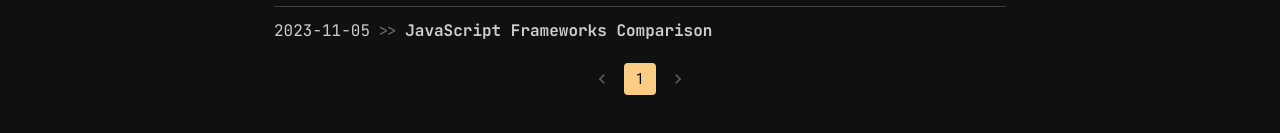
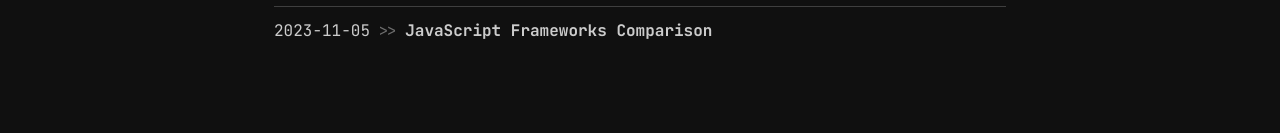
Before and after one commit to devnyxie/nigiri, a Next.js app: page / in a window 1280 px wide. Shown: the part 635-768 px from the top of the page. Built offline with nearby package versions, Linux system fonts and the light colour scheme.

Commit message:
Update Blog_list.js

```diff
--- a/components/blog_list/Blog_list.js
+++ b/components/blog_list/Blog_list.js
@@ -59,7 +59,7 @@
   return (
     <>
       <Items currentItems={currentItems} config={config} />
-      <Stack
+      {posts.length > config.max_posts_per_page ?  <Stack
         spacing={2}
         justifyContent="center"
         alignItems="center"
@@ -73,7 +73,8 @@
           onChange={handlePageChange}
           color="primary"
         />
-      </Stack>
+      </Stack> : <></>}
+
     </>
   );
 }
```
